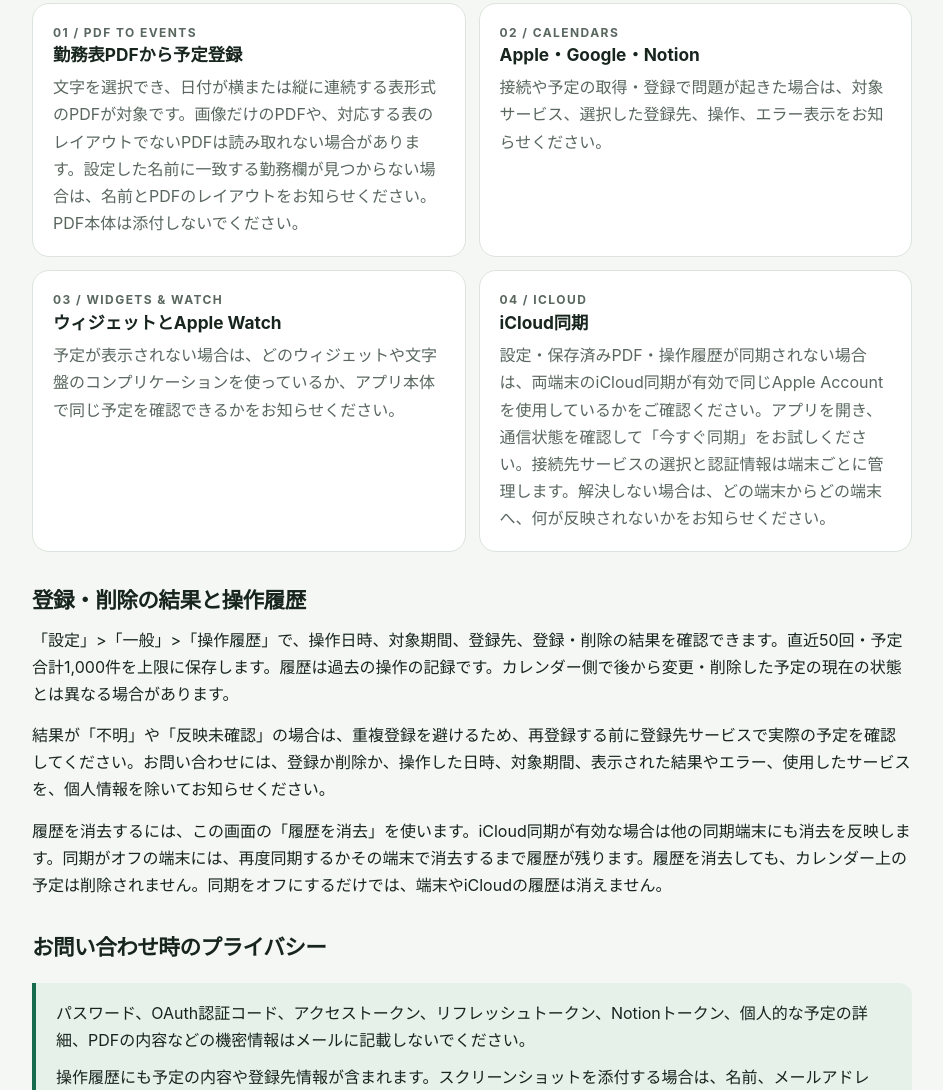
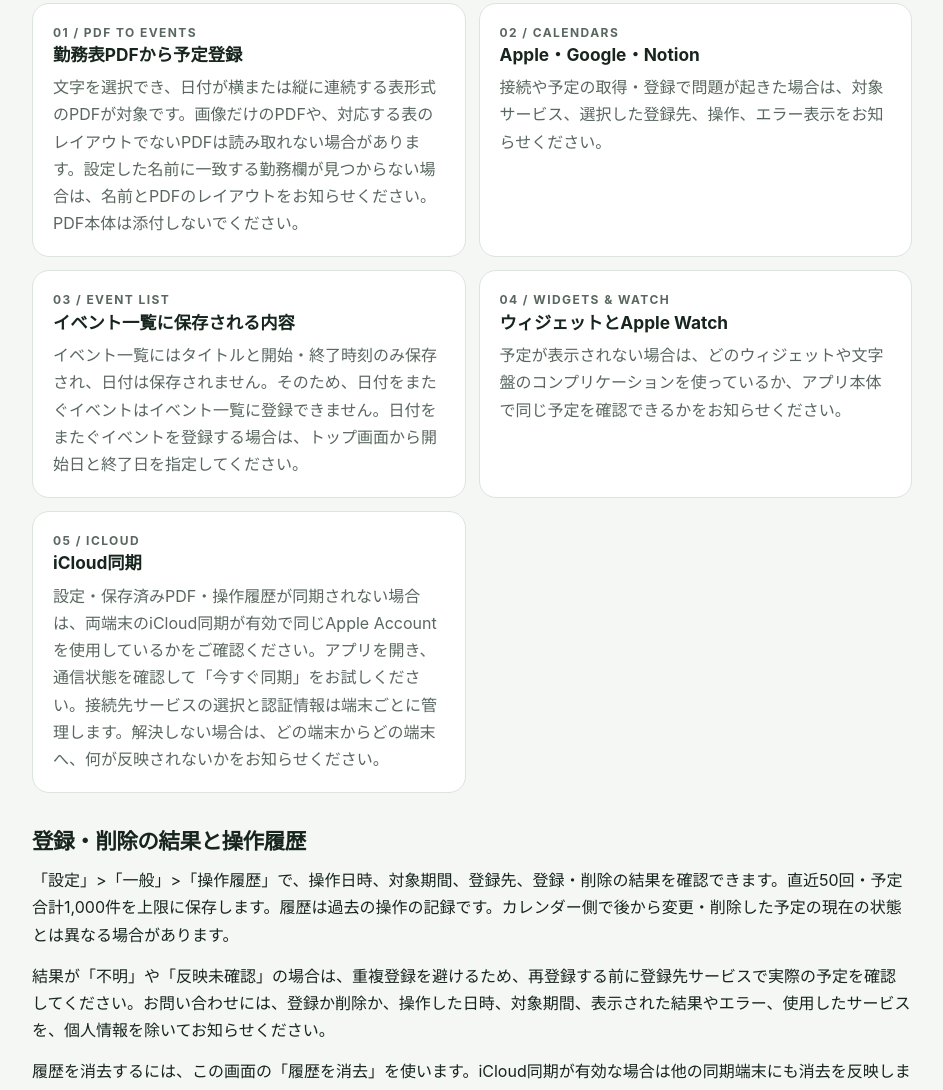
Before and after one commit to tomoaki-narita/cal-hub-pages, a plain HTML site: page CalendarHub/support/index.html in a window 1280 px wide. Shown: the part 1235-2325 px from the top of the page, without its empty margins (168-1111 px from the left). Drawn offline with Linux system fonts and the light colour scheme.

Commit message:
docs: clarify event list date limits

```diff
--- a/CalendarHub/support/index.html
+++ b/CalendarHub/support/index.html
@@ -61,8 +61,9 @@
           <div class="card-grid">
             <article class="card"><p class="card-index">01 / PDF TO EVENTS</p><h3>勤務表PDFから予定登録</h3><p>文字を選択でき、日付が横または縦に連続する表形式のPDFが対象です。画像だけのPDFや、対応する表のレイアウトでないPDFは読み取れない場合があります。設定した名前に一致する勤務欄が見つからない場合は、名前とPDFのレイアウトをお知らせください。PDF本体は添付しないでください。</p></article>
             <article class="card"><p class="card-index">02 / CALENDARS</p><h3>Apple・Google・Notion</h3><p>接続や予定の取得・登録で問題が起きた場合は、対象サービス、選択した登録先、操作、エラー表示をお知らせください。</p></article>
-            <article class="card"><p class="card-index">03 / WIDGETS &amp; WATCH</p><h3>ウィジェットとApple Watch</h3><p>予定が表示されない場合は、どのウィジェットや文字盤のコンプリケーションを使っているか、アプリ本体で同じ予定を確認できるかをお知らせください。</p></article>
-            <article class="card"><p class="card-index">04 / ICLOUD</p><h3>iCloud同期</h3><p>設定・保存済みPDF・操作履歴が同期されない場合は、両端末のiCloud同期が有効で同じApple Accountを使用しているかをご確認ください。アプリを開き、通信状態を確認して「今すぐ同期」をお試しください。接続先サービスの選択と認証情報は端末ごとに管理します。解決しない場合は、どの端末からどの端末へ、何が反映されないかをお知らせください。</p></article>
+            <article class="card"><p class="card-index">03 / EVENT LIST</p><h3>イベント一覧に保存される内容</h3><p>イベント一覧にはタイトルと開始・終了時刻のみ保存され、日付は保存されません。そのため、日付をまたぐイベントはイベント一覧に登録できません。日付をまたぐイベントを登録する場合は、トップ画面から開始日と終了日を指定してください。</p></article>
+            <article class="card"><p class="card-index">04 / WIDGETS &amp; WATCH</p><h3>ウィジェットとApple Watch</h3><p>予定が表示されない場合は、どのウィジェットや文字盤のコンプリケーションを使っているか、アプリ本体で同じ予定を確認できるかをお知らせください。</p></article>
+            <article class="card"><p class="card-index">05 / ICLOUD</p><h3>iCloud同期</h3><p>設定・保存済みPDF・操作履歴が同期されない場合は、両端末のiCloud同期が有効で同じApple Accountを使用しているかをご確認ください。アプリを開き、通信状態を確認して「今すぐ同期」をお試しください。接続先サービスの選択と認証情報は端末ごとに管理します。解決しない場合は、どの端末からどの端末へ、何が反映されないかをお知らせください。</p></article>
           </div>
         </section>
 
@@ -113,8 +114,9 @@
           <div class="card-grid">
             <article class="card"><p class="card-index">01 / PDF TO EVENTS</p><h3>Work schedule PDF import</h3><p>The app requires a PDF with selectable text and a supported table layout where dates run horizontally or vertically. Image-only PDFs or other layouts may not be recognized. If a schedule row matching your saved name is not found, tell us the name setup and PDF layout. Do not attach the PDF itself.</p></article>
             <article class="card"><p class="card-index">02 / CALENDARS</p><h3>Apple, Google, and Notion</h3><p>For connection or event issues, include the service, selected destination, action you took, and the error shown.</p></article>
-            <article class="card"><p class="card-index">03 / WIDGETS &amp; WATCH</p><h3>Widgets and Apple Watch</h3><p>If events do not appear, tell us which widget or watch face complication you use and whether the same events appear in the app.</p></article>
-            <article class="card"><p class="card-index">04 / ICLOUD</p><h3>iCloud sync</h3><p>If settings, saved PDFs, or operation history do not sync, check that iCloud sync is enabled on both devices using the same Apple Account. Open the app, check the network connection, and try Sync now. The selected connection service and credentials are managed separately on each device. If the issue persists, tell us which information is missing and the source and destination devices.</p></article>
+            <article class="card"><p class="card-index">03 / EVENT LIST</p><h3>What the event list saves</h3><p>The event list saves a title and start and end times, but not a date. It cannot store events that cross midnight. To register a cross-midnight event, set its start and end dates from the home screen.</p></article>
+            <article class="card"><p class="card-index">04 / WIDGETS &amp; WATCH</p><h3>Widgets and Apple Watch</h3><p>If events do not appear, tell us which widget or watch face complication you use and whether the same events appear in the app.</p></article>
+            <article class="card"><p class="card-index">05 / ICLOUD</p><h3>iCloud sync</h3><p>If settings, saved PDFs, or operation history do not sync, check that iCloud sync is enabled on both devices using the same Apple Account. Open the app, check the network connection, and try Sync now. The selected connection service and credentials are managed separately on each device. If the issue persists, tell us which information is missing and the source and destination devices.</p></article>
           </div>
         </section>
 
```
